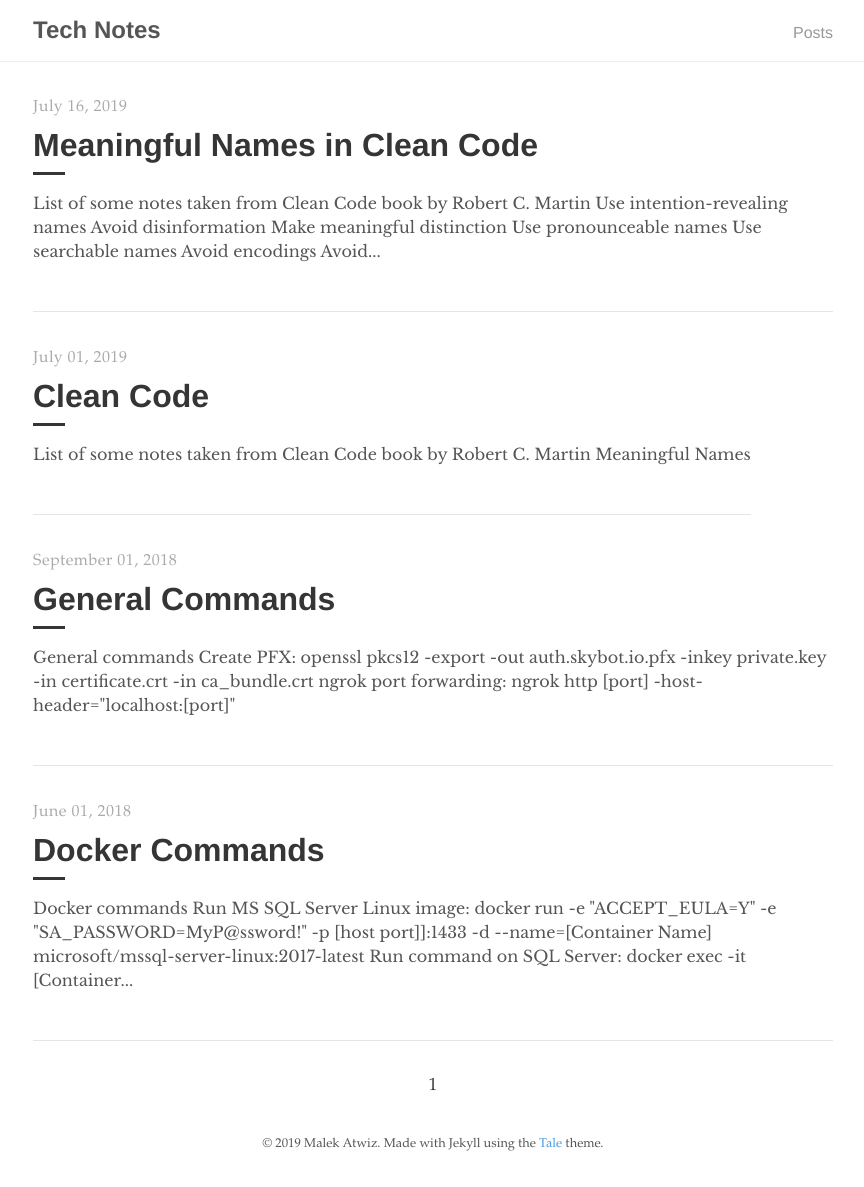
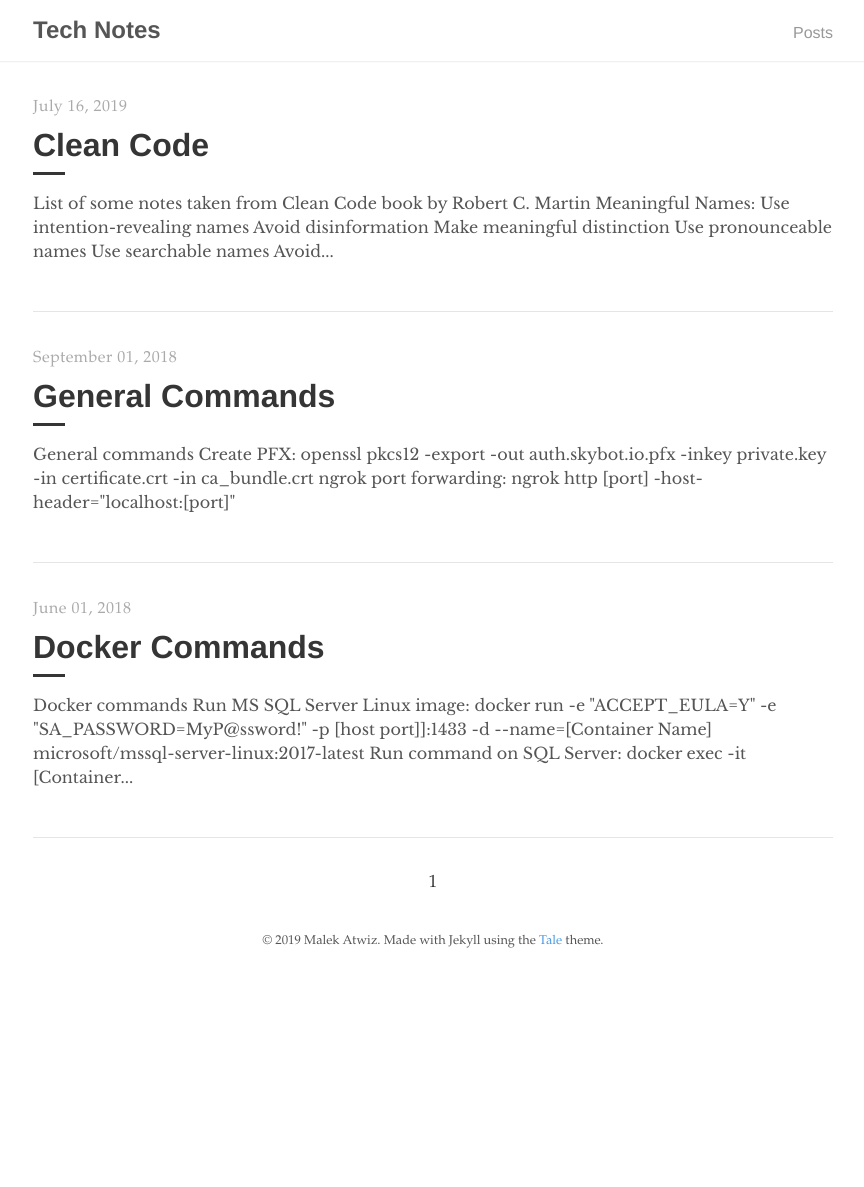
Before and after one commit to malekatwiz/Notes, a Jekyll site: the page built from index.html, in a window 1280 px wide. Shown: the whole page, without its empty margins (207-1071 px from the left). Built offline with Jekyll 4.4.1, drawn with Linux system fonts in a browser that asks for light colours; the list of posts is cut into pages by our own code; after the commit the page ends 984 px from its top, so only the background shows below that.

Commit message:
Moved clean code notes to one post.

```diff
--- a/_posts/clean-code/2019-07-16-meaningful-names.md
+++ b/_posts/2019-07-16-clean-code.md
@@ -1,11 +1,12 @@
 ---
 layout: post
-title: "Meaningful Names in Clean Code"
+title: "Clean Code"
 author: "Malek Atwiz"
 ---
 
 List of some notes taken from **Clean Code** book by **Robert C. Martin**
 
+# Meaningful Names:
 + Use intention-revealing names
 + Avoid disinformation
 + Make meaningful distinction
--- a/_posts/clean-code/2019-07-01-clean-code.md
+++ /dev/null
@@ -1,9 +0,0 @@
----
-layout: post
-title: "Clean Code"
-author: "Malek Atwiz"
----
-
-List of some notes taken from **Clean Code** book by **Robert C. Martin**
-
-[Meaningful Names](2019-07-16-meaningful-names.md)
```
